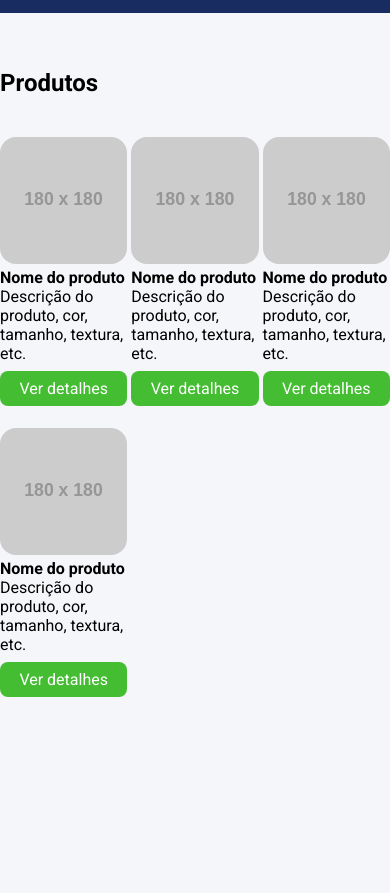
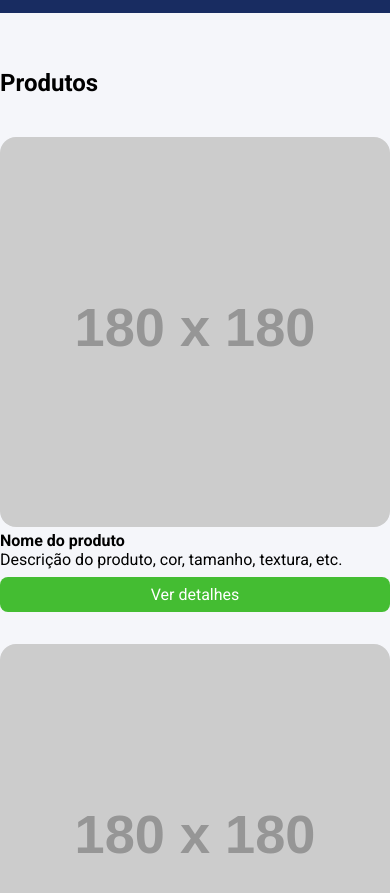
Before and after one commit to henriqueAffonsoRios/Ebac-Course, a website: page index.html in a window 390 px wide. Shown: the part 93-986 px from the top of the page. Before the commit the page ends 844 px from the top, so only its background shows below. Drawn offline with nearby package versions, Linux system fonts and the light colour scheme; files that its build step writes are made by us from their sources; placeholder pictures from the web are drawn by us.

Commit message:
fixed breakpoints

```diff
--- a/FrontEnd m17_supportmaterial_exercise_styles.css
+++ /dev/null
@@ -1,18 +0,0 @@
-
-
-@media screen and (max-width: 1023px) {
-    .products {
-        grid-template-columns: repeat(2, 48.5%);
-        column-gap: 3%;
-    }
-}
-
-@media screen and (max-width: 767px) {
-    .products {
-        display: block;
-    }
-
-    .product-item  {
-        margin-bottom: 32px;
-    }
-}
--- a/src/styles/main.less
+++ b/src/styles/main.less
@@ -65,6 +65,21 @@ section {
   row-gap: 4%;
   .w100();
 
+  @media @breakpointTablet {
+    grid-template-columns: repeat(2, 48.5%);
+    column-gap: 3%;
+  }
+
+  @media @breakpointMobile {
+    display: block;
+  }
+
+  &-item {
+    @media @breakpointMobile {
+      margin-bottom: 32px;
+    }
+  }
+
   &-item img {
     .w100();
     border-radius: 16px;
```
